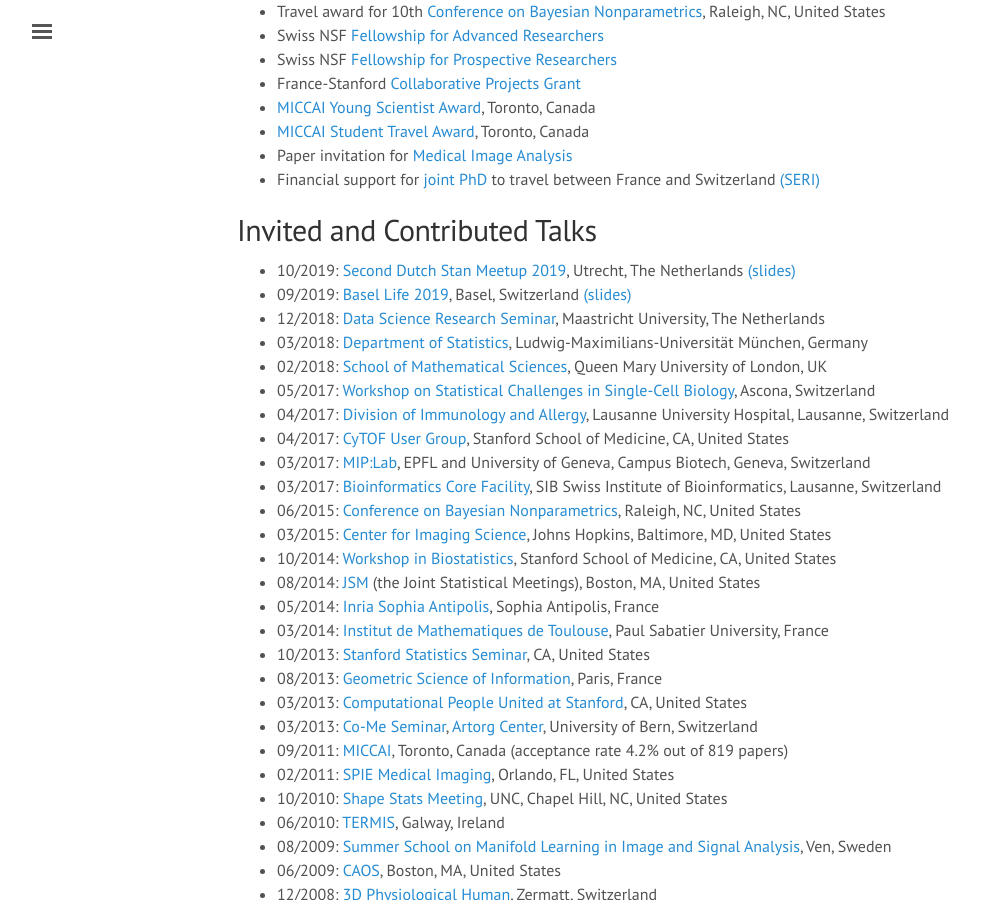
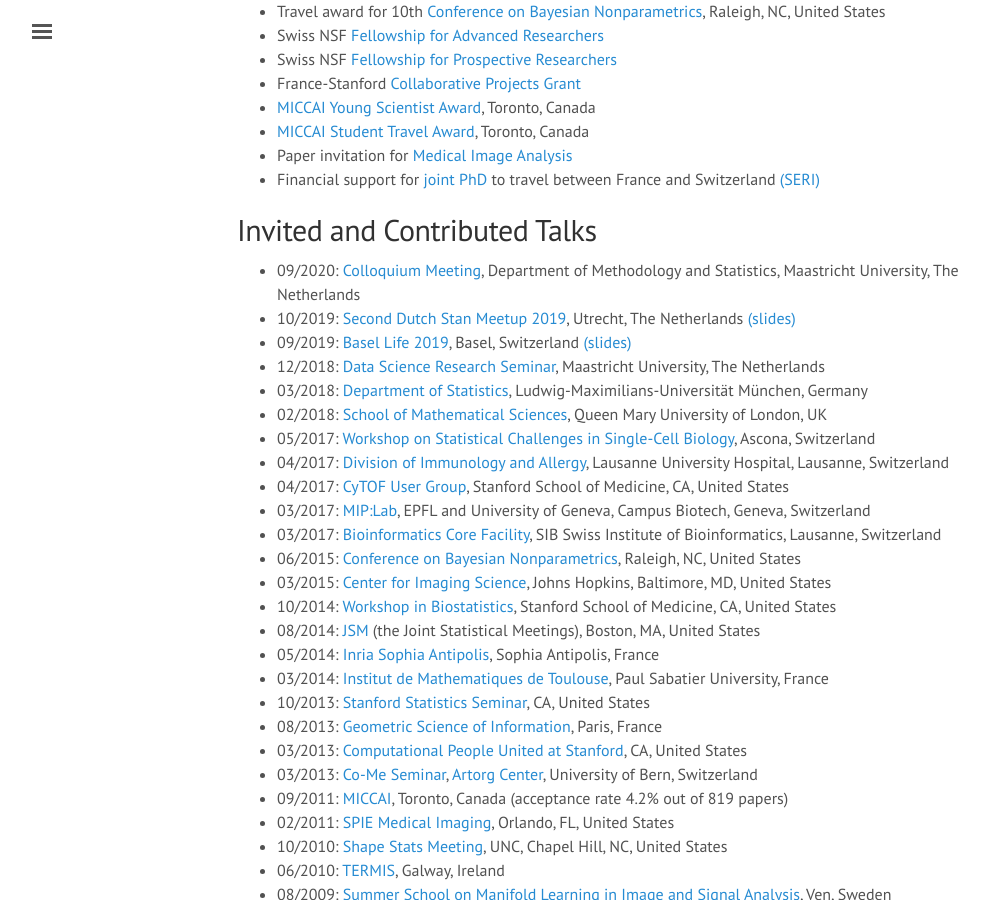
Before and after one commit to ChristofSeiler/ChristofSeiler.github.io, a Jekyll site: the page built from about.md, in a window 1280 px wide and 900 px high, scrolled down 924 px. Shown: the whole window, without its empty margins (3-992 px from the left). Built offline with Jekyll 4.4.1, drawn with Linux system fonts in a browser that asks for light colours.

Commit message:
added UM Stats talk

```diff
--- a/about.md
+++ b/about.md
@@ -45,6 +45,7 @@
 
 ## Invited and Contributed Talks
 
+* 09/2020: [Colloquium Meeting](https://www.maastrichtuniversity.nl/about-um/faculties/psychology-and-neuroscience/departments/department-methodology-and-statistics), Department of Methodology and Statistics, Maastricht University, The Netherlands
 * 10/2019: [Second Dutch Stan Meetup 2019](https://www.basellife.org/2019.html), Utrecht, The Netherlands [(slides)](https://doi.org/10.5281/zenodo.3524019)
 * 09/2019: [Basel Life 2019](https://www.basellife.org/2019.html), Basel, Switzerland [(slides)](https://doi.org/10.5281/zenodo.3403730)
 * 12/2018: [Data Science Research Seminar](https://www.maastrichtuniversity.nl/events/data-science-research-seminar-0), Maastricht University, The Netherlands
```
